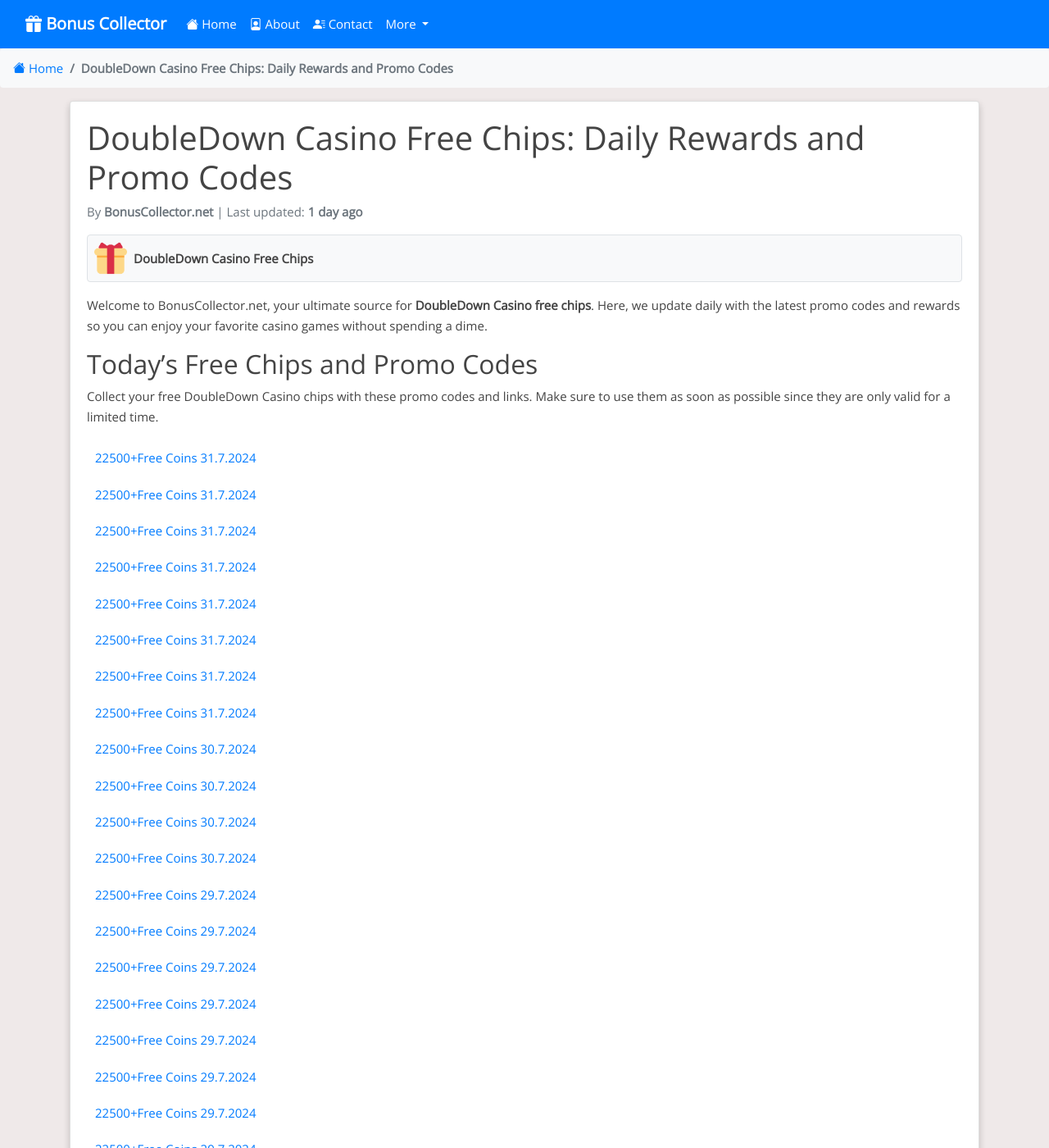
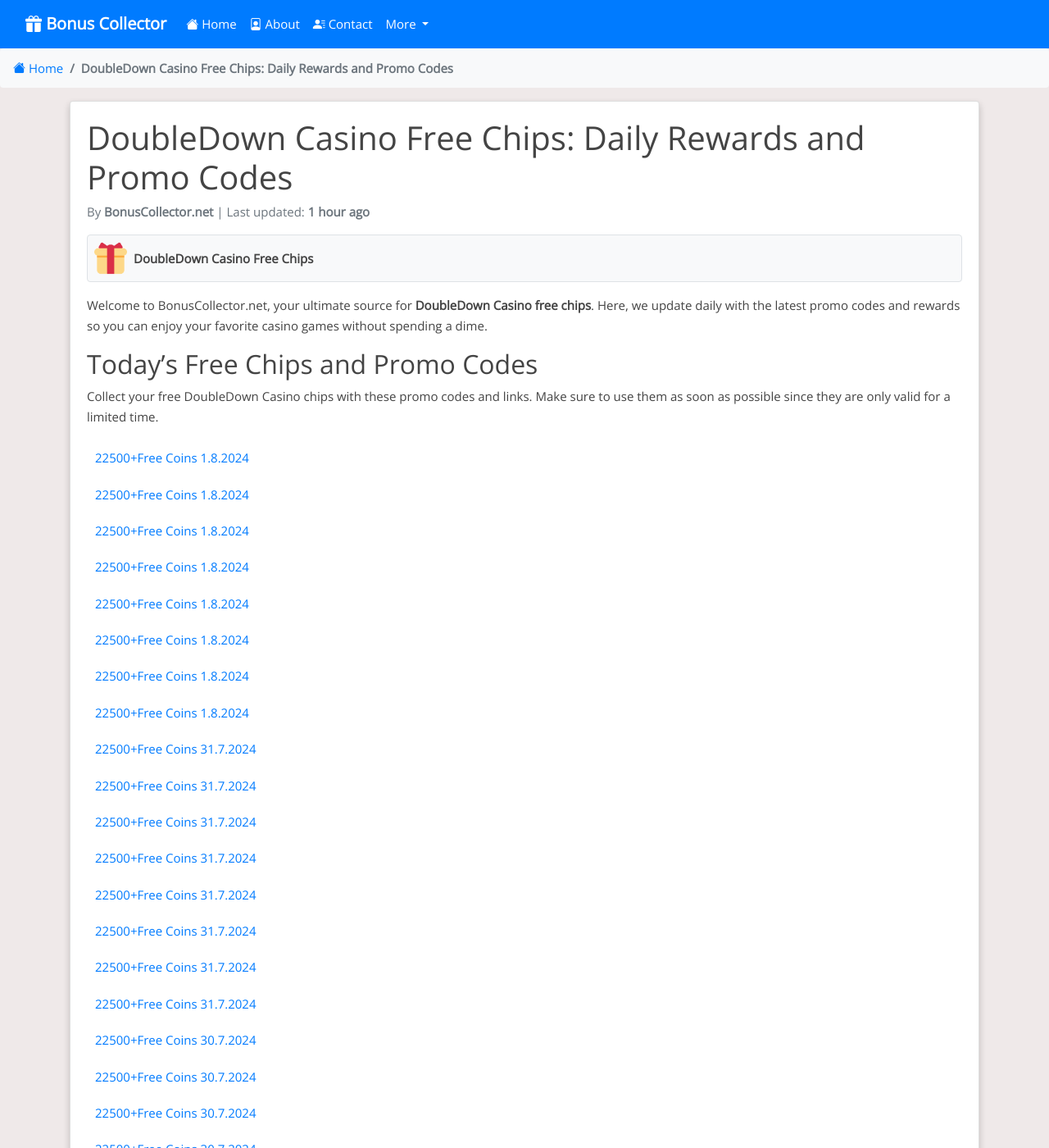
Before and after one commit to Prollad99/bs-net, a Jekyll site: the page built from _posts/2024-07-19-doubledown-casino.md, in a window 1280 px wide and 1400 px high. Shown: the whole window at 82% size. Built offline with Jekyll 4.4.1, drawn with Linux system fonts in a browser that asks for light colours; nearby versions of some CDN libraries; comment, search, counter and statistics services are not loaded; some of the changed text lies outside the part shown.

Commit message:
Update doubledown-casino reward links and last modified date

```diff
--- a/_data/include_files.yml
+++ b/_data/include_files.yml
@@ -35,7 +35,7 @@
   last_modified: 2024-07-31 13:11:24
 
 doubledown-casino.html:
-  last_modified: 2024-07-31 07:37:18
+  last_modified: 2024-08-01 06:39:10
 
 slotomania.html:
   last_modified: 2024-07-31 07:37:23
--- a/_includes/doubledown-casino.html
+++ b/_includes/doubledown-casino.html
@@ -1,4 +1,12 @@
 <html><body><div class="reward"><ul>
+<li><a href="https://www.doubledowncasino2.com/play?link=SLOTMACHINE.t8g.gloriousHoney2402.440.recommend.pid-HB1DLNX.cid-154810.&game=rgs.slots&variant=t8g.gloriousHoney2402.440_recommend&lineCost=1&pid=HB1DLNX&cid=154810">22500+free coins 1.8.2024</a></li>
+<li><a href="https://www.doubledowncasino2.com/play?link=SLOTMACHINE.duc.blackChipJackpot2401.453.recommend.pid-QWI4TGQ.cid-154808.&game=rgs.slots&variant=duc.blackChipJackpot2401.453_recommend&lineCost=1&pid=QWI4TGQ&cid=154808">22500+free coins 1.8.2024</a></li>
+<li><a href="https://www.doubledowncasino2.com/play?link=SLOTMACHINE.t8g.elegantFortuneJackpot2405.436.recommend.pid-8AUIP7M.cid-154807.&game=rgs.slots&variant=t8g.elegantFortuneJackpot2405.436_recommend&lineCost=1&pid=8AUIP7M&cid=154807">22500+free coins 1.8.2024</a></li>
+<li><a href="https://www.doubledowncasino2.com/play?link=SLOTMACHINE.t8g.wildHoneyJackpot2101.300.recommend.pid-PPBLYX6.cid-154806.&game=rgs.slots&variant=t8g.wildHoneyJackpot2101.300_recommend&lineCost=1&pid=PPBLYX6&cid=154806">22500+free coins 1.8.2024</a></li>
+<li><a href="https://www.doubledowncasino.com/?lobby=megabucks&pid=XFQBKGT&cid=154957&a_l_skey=sh-0-On-BQ3Ku0pmfN">22500+free coins 1.8.2024</a></li>
+<li><a href="https://www.doubledowncasino.com/?game=rgs.slots&variant=t8g.rollingInMoreGold1910.249_recommend&lineCost=1&pid=W6WHU4N&cid=154958&a_l_skey=sh-0-IN-BQ3KvE6vd4">22500+free coins 1.8.2024</a></li>
+<li><a href="https://www.doubledowncasino.com/?game=rgs.slots&variant=t8g.wildHoneyJackpot2101.300&lineCost=1&pid=25FXBDQ&cid=154956&a_l_skey=sh-0-Pf-BQ3KvO8bVV">22500+free coins 1.8.2024</a></li>
+<li><a href="https://www.doubledowncasino.com/?game=rgs.slots&variant=duc.buffaloBash2110.343_recommend&lineCost=1&pid=QAECBHZ&cid=154955&a_l_skey=sh-0-JL-BQ3KvanOt0">22500+free coins 1.8.2024</a></li>
 <li><a href="https://www.doubledowncasino2.com/play?link=SLOTMACHINE.duc.balloonFever2407.461.recommend.pid-YTTG0Q7.cid-154801&game=rgs.slots&variant=duc.balloonFever2407.461_recommend&lineCost=1&pid=YTTG0Q7&cid=154801">22500+free coins 31.7.2024</a></li>
 <li><a href="https://www.doubledowncasino2.com/play?link=SLOTMACHINE.t8g.wildHoneyJackpot2101.300.recommend.pid-HGZJFME.cid-154817.&game=rgs.slots&variant=t8g.wildHoneyJackpot2101.300_recommend&lineCost=1&pid=HGZJFME&cid=154817">22500+free coins 31.7.2024</a></li>
 <li><a href="https://www.doubledowncasino2.com/play?link=SLOTMACHINE.rgs.cleopatra.recommend.pid-B6R5C60.cid-154800.&game=rgs.slots&variant=rgs.cleopatra_recommend&lineCost=500&pid=B6R5C60&cid=154800">22500+free coins 31.7.2024</a></li>
```
Also changed, not shown: other parts of _includes/doubledown-casino.html (+0 -8 lines), links-json/doubledown-casino.json (+32 -32 lines).
